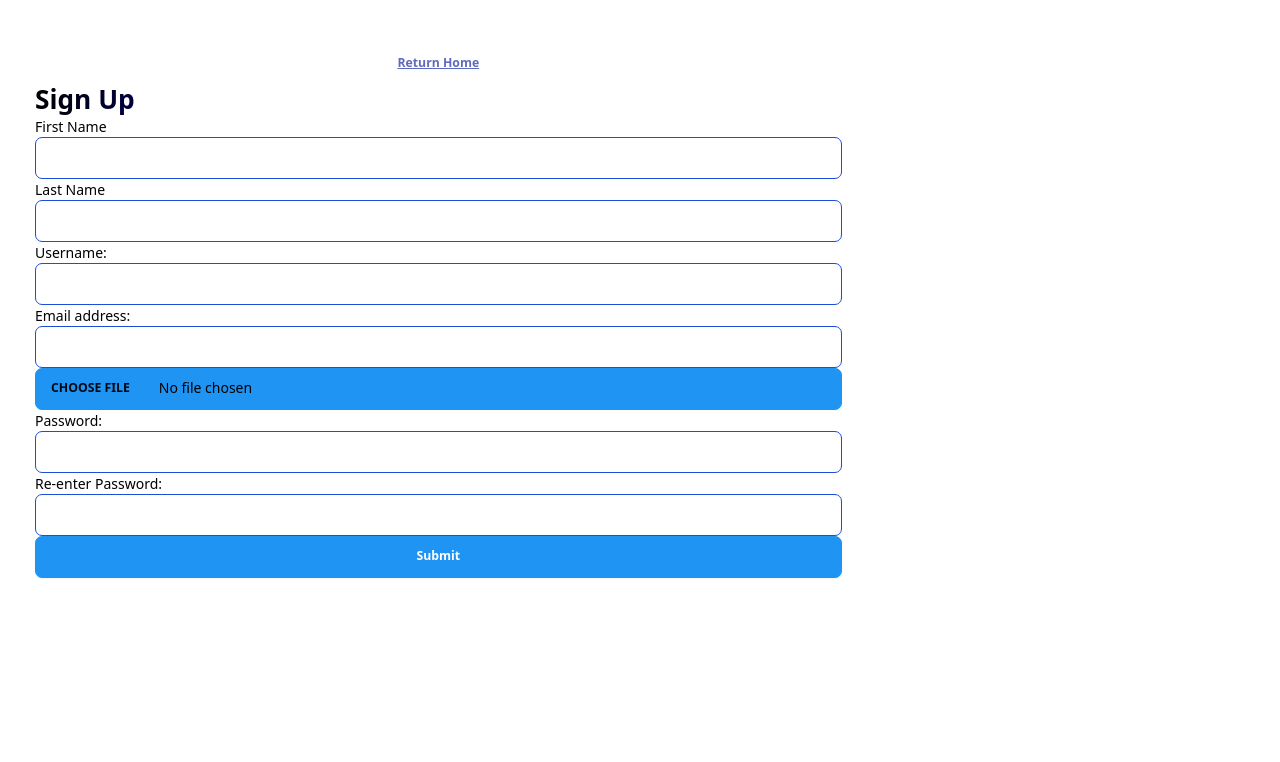
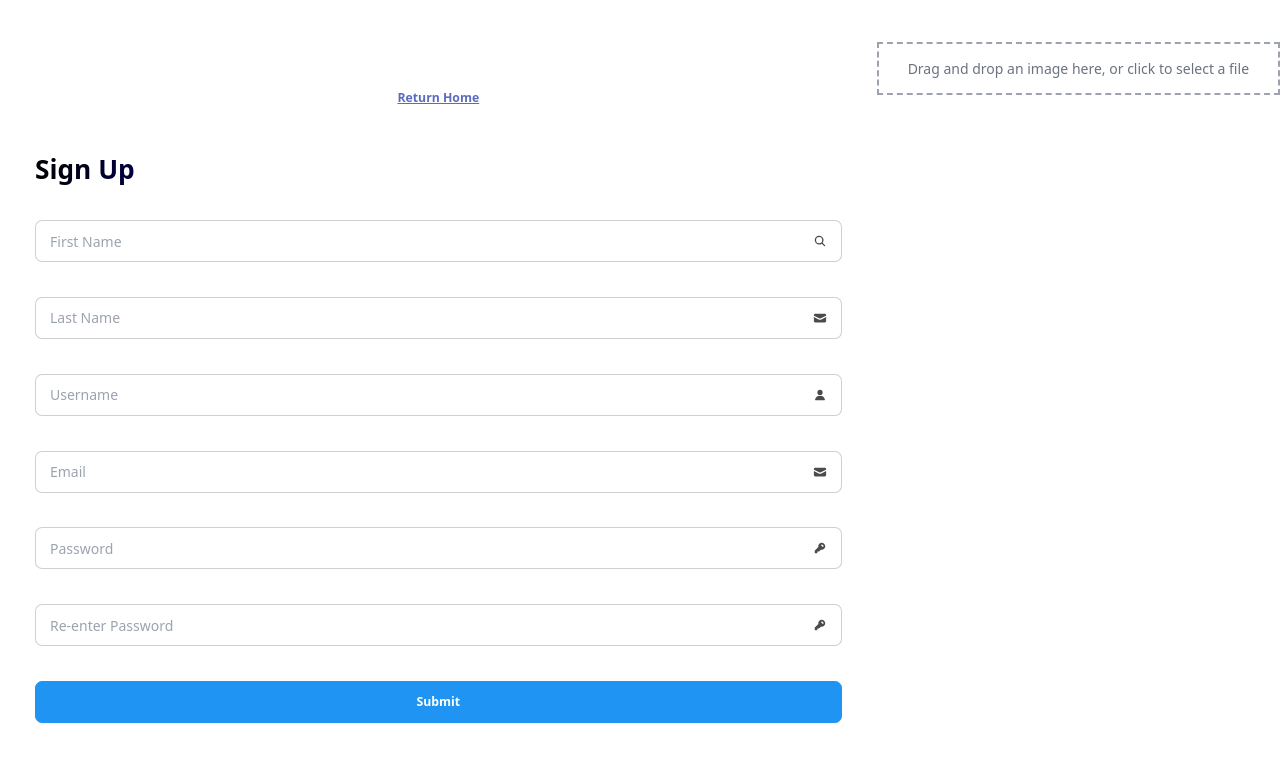
Before and after one commit to Goal651/chat-app, a React (Vite) app in the folder client/: page /signup in a window 1280 px wide. Shown: the top 762 px of the page. Built offline with nearby package versions, Linux system fonts and the light colour scheme.

Commit message:
ui updated

```diff
--- a/client/src/pages/dashboard.jsx
+++ b/client/src/pages/dashboard.jsx
@@ -83,7 +83,7 @@ const Dashboard = () => {
 
     const renderContent = () => {
         if (loading || loadingGroup) {
-            return <span className="loading loading-spinner text-neutral bg-black"></span>;
+            return (<div className="skeleton"> </div>)
         }
 
         const contentMap = {
@@ -91,7 +91,7 @@ const Dashboard = () => {
             'create-group': <CreateGroup />,
             'chat': <ChatContent friends={friends} socket={socket} />,
             'profile': <Profile />,
-            'setting': <Settings/>,
+            'setting': <Settings />,
             'default': <NotFound />,
         }
         if (name) return <GroupContent groups={groups} socket={socket} />
--- a/client/src/pages/login.jsx
+++ b/client/src/pages/login.jsx
@@ -10,37 +10,36 @@ function App() {
       window.location.href = '/';
     }
   }, []);
+
   const [wrongEmail, setWrongEmail] = useState(false);
   const [wrongPass, setWrongPass] = useState(false);
-
-
   const [formData, setFormData] = useState({
     email: "",
     password: ""
   });
+
   const navigate = useNavigate();
 
-  function shake(element) {
+  const shake = (element) => {
     const duration = 200; // in milliseconds
     const distance = 20; // in pixels
     const startTime = Date.now();
-    function updatePosition() {
+
+    const updatePosition = () => {
       const elapsedTime = Date.now() - startTime;
       const progress = elapsedTime / duration;
       const offset = distance * Math.sin(progress * Math.PI * 2);
-      element.style.transform = `translateX(${offset}px) `;
+      element.style.transform = `translateX(${offset}px)`;
       if (elapsedTime < duration) {
-        setTimeout(updatePosition, 1000 / 60); // Update roughly 60 times per second
+        requestAnimationFrame(updatePosition);
       } else {
         element.style.transform = 'translateX(0)'; // Reset transform when animation ends
       }
-    }
+    };
+
     element.style.borderColor = 'red';
     updatePosition();
-  }
-
-
-
+  };
 
   const handleChange = (e) => {
     const { name, value } = e.target;
@@ -59,27 +58,22 @@ function App() {
 
       if (response.status === 200) {
         const data = await response.json();
-        Cookies.set('username', data.username)
-        Cookies.set('id', data.id)
+        Cookies.set('username', data.username);
+        Cookies.set('id', data.id);
         navigate("/home");
+      } else if (response.status === 401) {
+        document.getElementById('password').focus();
+        setWrongPass(true);
+        setWrongEmail(false);
+      } else if (response.status === 404) {
+        document.getElementById('email').focus();
+        setWrongEmail(true);
+      } else {
+        throw new Error("Something went wrong");
       }
-      else if (response.status === 401) {
-        document.getElementById('password').style.outlineColor = "red";
-        document.getElementById('email').style.outlineColor = "blue";
-        document.getElementById('password').focus()
-        let pass = document.getElementById('password')
-        shake(pass)
-        setWrongPass(true)
-        setWrongEmail(false);
-      }
-      else if (response.status === 404) {
-        document.getElementById('email').style.outlineColor = "red";
-        document.getElementById('email').focus();
-        document.getElementById('password').style.outlineColor = "red";
-        setWrongEmail(true);
-      }
-      else { throw new Error("Something went wrong"); }
-    } catch (error) { console.error("Error submitting data:", error); }
+    } catch (error) {
+      console.error("Error submitting data:", error);
+    }
   };
 
   return (
@@ -88,19 +82,40 @@ function App() {
         <img src="/welcome.jpg" alt="" />
       </div>
       <div className='w-full justify-center form h-full overflow-hidden'>
-        <form onSubmit={handleSubmit} className='flex flex-col h-1/2 w-72 justify-evenly m-4 ' autoComplete='false'>
+        <form onSubmit={handleSubmit} className='flex flex-col h-1/2 w-72 justify-evenly m-4' autoComplete='off'>
           <h1 className='gradient bg-clip-text text-transparent font-bold text-3xl'>Log In</h1>
           {wrongEmail && <div className='text-red-500'>Invalid email or password</div>}
-          <label htmlFor="email" className=''>Email address:</label>
-          <input type="email" name="email" id='email' value={formData.email} onChange={handleChange} className='input bg-transparent  outline outline-blue-300  ' />
-          <label htmlFor="password">Password:</label>
-          <input type="password" name="password" id="password" value={formData.password} onChange={handleChange} className='input bg-transparent outline outline-blue-300' />
+          <label className="input input-bordered flex items-center gap-2">
+            <svg
+              xmlns="http://www.w3.org/2000/svg"
+              viewBox="0 0 16 16"
+              fill="currentColor"
+              className="h-4 w-4 opacity-70">
+              <path
+                d="M2.5 3A1.5 1.5 0 0 0 1 4.5v.793c.026.009.051.02.076.032L7.674 8.51c.206.1.446.1.652 0l6.598-3.185A.755.755 0 0 1 15 5.293V4.5A1.5 1.5 0 0 0 13.5 3h-11Z" />
+              <path
+                d="M15 6.954 8.978 9.86a2.25 2.25 0 0 1-1.956 0L1 6.954V11.5A1.5 1.5 0 0 0 2.5 13h11a1.5 1.5 0 0 0 1.5-1.5V6.954Z" />
+            </svg>
+            <input type="text" className="grow" placeholder="Email" id='email' name="email" value={formData.email} onChange={handleChange} />
+          </label>
+          <label className="input input-bordered flex items-center gap-2">
+            <svg
+              xmlns="http://www.w3.org/2000/svg"
+              viewBox="0 0 16 16"
+              fill="currentColor"
+              className="h-4 w-4 opacity-70">
+              <path
+                fillRule="evenodd"
+                d="M14 6a4 4 0 0 1-4.899 3.899l-1.955 1.955a.5.5 0 0 1-.353.146H5v1.5a.5.5 0 0 1-.5.5h-2a.5.5 0 0 1-.5-.5v-2.293a.5.5 0 0 1 .146-.353l3.955-3.955A4 4 0 1 1 14 6Zm-4-2a.75.75 0 0 0 0 1.5.5.5 0 0 1 .5.5.75.75 0 0 0 1.5 0 2 2 0 0 0-2-2Z"
+                clipRule="evenodd" />
+            </svg>
+            <input type="password" className="grow" id='password' name="password" value={formData.password} onChange={handleChange} />
+          </label>
           {wrongPass && <div className='text-red-500 relative bottom-3'>Incorrect Password</div>}
-          <button type="submit" id="login" className='btn btn-info  w-1/2 text-white '  >Login</button>
+          <button type="submit" id="login" className='btn btn-info w-1/2 text-white'>Login</button>
         </form>
         <Link to="/signup" className="link text-green-500 link-hover">Create New Account</Link>
       </div>
-
     </div>
   );
 }
--- a/client/src/pages/profile.jsx
+++ b/client/src/pages/profile.jsx
@@ -96,7 +96,7 @@ const Profile = () => {
                     <span className="loading loading-dots bg-black "></span>
                 </span>)}
             {editing && (<div className="fixed flex flex-col justify-center bg-black h-screen w-screen rounded-box top-0 left-0">
-                <div className="relative m-8 ml-72 w-full "> {imagePreview && <img src={imagePreview} alt="Image Preview" className="h-auto max-w-xl rounded-box " />}</div>
+                <div className="relative m-8 ml-72 w-full "> {imagePreview && <img src={imagePreview} alt="Image Preview" className="max-h-96 max-w-xl rounded-box " />}</div>
                 <div className="flex space-x-10 relative  justify-center">
                     <button onClick={() => { setEditing(false) }} className="btn text-gray-400">cancel</button>
                     <button onClick={() => handleEdit(detail.email)} className="btn btn-success">Save</button>
--- a/client/src/pages/signup.jsx
+++ b/client/src/pages/signup.jsx
@@ -2,7 +2,7 @@
 /* eslint-disable no-unused-vars */
 
 import { Link, useNavigate } from 'react-router-dom';
-import React, { useEffect, useState } from "react";
+import React, { useEffect, useState, useRef } from "react";
 
 const SignUp = () => {
     const [formData, setFormData] = useState({ fname: "", lname: "", username: "", email: "", password: "", image: null, re_password: "" });
@@ -10,6 +10,7 @@ const SignUp = () => {
     const navigate = useNavigate();
     const [match, setMatch] = useState(false);
     const [toBeSubmitted, setToBeSubmitted] = useState(false);
+    const fileInputRef = useRef(null);
 
     const handleChange = (e) => {
         const { name, value, files } = e.target;
@@ -20,6 +21,21 @@ const SignUp = () => {
         } else {
             setFormData({ ...formData, [name]: value });
         }
+    }
+
+    const handleDrop = (e) => {
+        e.preventDefault();
+        const file = e.dataTransfer.files[0];
+        setFormData({ ...formData, image: file });
+        setImagePreview(URL.createObjectURL(file));
+    }
+
+    const handleDragOver = (e) => {
+        e.preventDefault();
+    }
+
+    const handleClick = () => {
+        fileInputRef.current.click();
     }
 
     function shake(element) {
@@ -96,27 +112,69 @@ const SignUp = () => {
     };
 
     return (
-        <div className='bg-white min-h-screen py-12 flex'>
-            <form className='flex flex-col h-full justify-evenly text-black w-2/3 mx-10' onSubmit={checkNull}>
+        <div className='bg-white h-screen py-12 flex'>
+            <form className='flex flex-col h-full justify-evenly text-black w-2/3 mx-10 form-control ' onSubmit={checkNull}>
                 <Link to="/" className="btn btn-link">Return Home</Link>
                 <h1 className='text-transparent bg-clip-text font-bold text-3xl gradient'>Sign Up</h1>
-                <label htmlFor="fname">First Name</label>
-                <input className='input input-bordered bg-transparent border-blue-700 w' name="fname" id='fname' type="text" autoComplete="true" onChange={handleChange} />
-                <label htmlFor="lname">Last Name</label>
-                <input className='input input-bordered bg-transparent border-blue-700' name="lname" id='lname' type="text" autoComplete="true" onChange={handleChange} />
-                <label htmlFor="username">Username:</label>
-                <input className='input input-bordered bg-transparent border-blue-700' name="username" id='username' type="text" autoComplete="true" onChange={handleChange} />
-                <label htmlFor="email">Email address:</label>
-                <input className='bg-transparent input input-bordered border-blue-700' name="email" id='email' type="email" autoComplete="true" onChange={handleChange} />
-                <input type="file" name="image" id="image" className="file-input bg-info file-input-info" onChange={handleChange} />
-                <label htmlFor="password">Password:</label>
-                <input name="password" id='password' type="password" onChange={handleChange} className='bg-transparent input input-bordered border-blue-700' />
-                <label htmlFor="re_password">Re-enter Password:</label>
-                <input name="re_password" id='re_password' type="password" onChange={handleChange} className='bg-transparent input input-bordered border-blue-700' />
+
+                <label className="input input-bordered flex items-center gap-2">
+                    <input className='grow' name="fname" id='fname' type="text" placeholder="First Name" autoComplete="true" onChange={handleChange} />
+                    <svg xmlns="http://www.w3.org/2000/svg" viewBox="0 0 16 16" fill="currentColor" className="h-4 w-4 opacity-70">
+                        <path fillRule="evenodd" d="M9.965 11.026a5 5 0 1 1 1.06-1.06l2.755 2.754a.75.75 0 1 1-1.06 1.06l-2.755-2.754ZM10.5 7a3.5 3.5 0 1 1-7 0 3.5 3.5 0 0 1 7 0Z" clipRule="evenodd" />
+                    </svg>
+                </label>
+
+                <label className="input input-bordered flex items-center gap-2">
+                    <input className='grow' name="lname" id='lname' type="text" placeholder="Last Name" autoComplete="true" onChange={handleChange} />
+                    <svg xmlns="http://www.w3.org/2000/svg" viewBox="0 0 16 16" fill="currentColor" className="h-4 w-4 opacity-70">
+                        <path d="M2.5 3A1.5 1.5 0 0 0 1 4.5v.793c.026.009.051.02.076.032L7.674 8.51c.206.1.446.1.652 0l6.598-3.185A.755.755 0 0 1 15 5.293V4.5A1.5 1.5 0 0 0 13.5 3h-11Z" />
+                        <path d="M15 6.954 8.978 9.86a2.25 2.25 0 0 1-1.956 0L1 6.954V11.5A1.5 1.5 0 0 0 2.5 13h11a1.5 1.5 0 0 0 1.5-1.5V6.954Z" />
+                    </svg>
+                </label>
+
+                <label className="input input-bordered flex items-center gap-2">
+                    <input className='grow' name="username" id='username' type="text" placeholder="Username" autoComplete="true" onChange={handleChange} />
+                    <svg xmlns="http://www.w3.org/2000/svg" viewBox="0 0 16 16" fill="currentColor" className="h-4 w-4 opacity-70">
+                        <path d="M8 8a3 3 0 1 0 0-6 3 3 0 0 0 0 6ZM12.735 14c.618 0 1.093-.561.872-1.139a6.002 6.002 0 0 0-11.215 0c-.22.578.254 1.139.872 1.139h9.47Z" />
+                    </svg>
+                </label>
+
+                <label className="input input-bordered flex items-center gap-2">
+                    <input className='grow' name="email" id='email' type="email" placeholder="Email" autoComplete="true" onChange={handleChange} />
+                    <svg xmlns="http://www.w3.org/2000/svg" viewBox="0 0 16 16" fill="currentColor" className="h-4 w-4 opacity-70">
+                        <path d="M2.5 3A1.5 1.5 0 0 0 1 4.5v.793c.026.009.051.02.076.032L7.674 8.51c.206.1.446.1.652 0l6.598-3.185A.755.755 0 0 1 15 5.293V4.5A1.5 1.5 0 0 0 13.5 3h-11Z" />
+                        <path d="M15 6.954 8.978 9.86a2.25 2.25 0 0 1-1.956 0L1 6.954V11.5A1.5 1.5 0 0 0 2.5 13h11a1.5 1.5 0 0 0 1.5-1.5V6.954Z" />
+                    </svg>
+                </label>
+
+                <label className="input input-bordered flex items-center gap-2">
+                    <input name="password" id='password' type="password" placeholder="Password" onChange={handleChange} className='grow' />
+                    <svg xmlns="http://www.w3.org/2000/svg" viewBox="0 0 16 16" fill="currentColor" className="h-4 w-4 opacity-70">
+                        <path fillRule="evenodd" d="M14 6a4 4 0 0 1-4.899 3.899l-1.955 1.955a.5.5 0 0 1-.353.146H5v1.5a.5.5 0 0 1-.5.5h-2a.5.5 0 0 1-.5-.5v-2.293a.5.5 0 0 1 .146-.353l3.955-3.955A4 4 0 1 1 14 6Zm-4-2a.75.75 0 0 0 0 1.5.5.5 0 0 1 .5.5.75.75 0 0 0 1.5 0 2 2 0 0 0-2-2Z" clipRule="evenodd" />
+                    </svg>
+                </label>
+
+                <label className="input input-bordered flex items-center gap-2">
+                    <input name="re_password" id='re_password' type="password" placeholder="Re-enter Password" onChange={handleChange} className='grow' />
+                    <svg xmlns="http://www.w3.org/2000/svg" viewBox="0 0 16 16" fill="currentColor" className="h-4 w-4 opacity-70">
+                        <path fillRule="evenodd" d="M14 6a4 4 0 0 1-4.899 3.899l-1.955 1.955a.5.5 0 0 1-.353.146H5v1.5a.5.5 0 0 1-.5.5h-2a.5.5 0 0 1-.5-.5v-2.293a.5.5 0 0 1 .146-.353l3.955-3.955A4 4 0 1 1 14 6Zm-4-2a.75.75 0 0 0 0 1.5.5.5 0 0 1 .5.5.75.75 0 0 0 1.5 0 2 2 0 0 0-2-2Z" clipRule="evenodd" />
+                    </svg>
+                </label>
+
                 <button type="submit" className={`btn btn-info text-white`}>Submit</button>
             </form>
-            <div className='w-1/3 flex justify-center ' htmlFor='image'>
-                {imagePreview && <img src={imagePreview} alt="Image Preview" className=" flex m-4 w-72 h-96 justify-center" />}
+
+            <div className='w-1/3 flex flex-col items-center' onDrop={handleDrop} onDragOver={handleDragOver}>
+                <div className='border-2 border-dashed border-gray-400 p-4 w-full text-center' onClick={handleClick}>
+                    {imagePreview ? (
+                        <div className='w-full h-50'>
+                            <img src={imagePreview} alt="Image Preview" className="w-full h-full object-cover" />
+                        </div>
+                    ) : (
+                        <p className='text-gray-500'>Drag and drop an image here, or click to select a file</p>
+                    )}
+                </div>
+                <input ref={fileInputRef} type="file" name="image" id="image" className="hidden" onChange={handleChange} />
             </div>
         </div>
     );
```
Also changed, not shown: client/src/components/ChatContent.jsx (+8 -6 lines), 4 other files (tests, documents, lock files or other folders).
